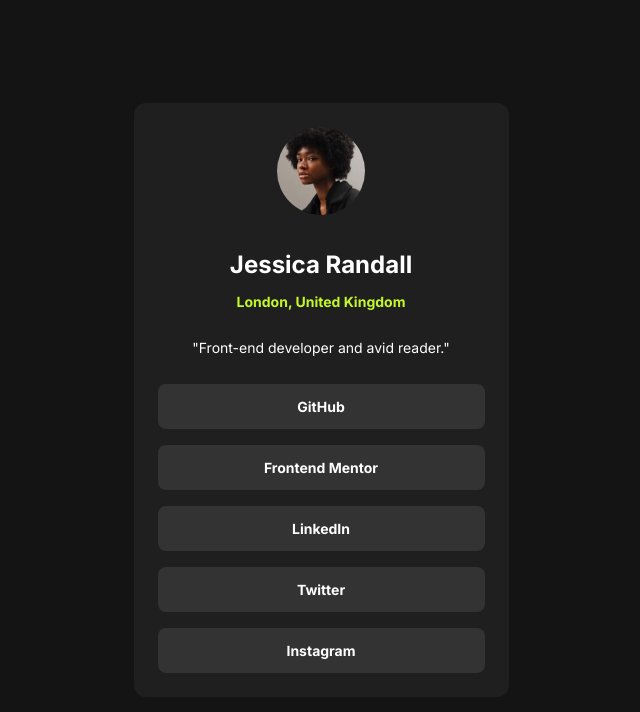
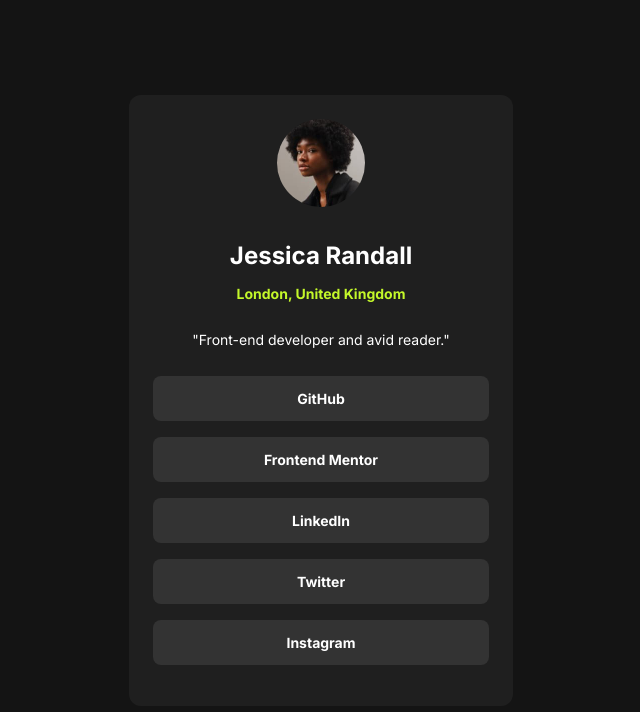
Before and after one commit to Romeo899/socialLinksProfile, a plain HTML site: page index.html in a window 1280 px wide. Shown: the whole page, without its empty margins (319-959 px from the left). Drawn offline with Linux system fonts and the light colour scheme.

Commit message:
social links profile | responsive design done

```diff
--- a/style.css
+++ b/style.css
@@ -181,3 +181,12 @@
     background-color: var(--green);
     color: var(--grey-800);
 }
+
+/* Tablet */
+@media (min-width: 768px) {
+
+    main {
+        min-width: 384px;
+        min-height: 611px;
+    }
+}
```
